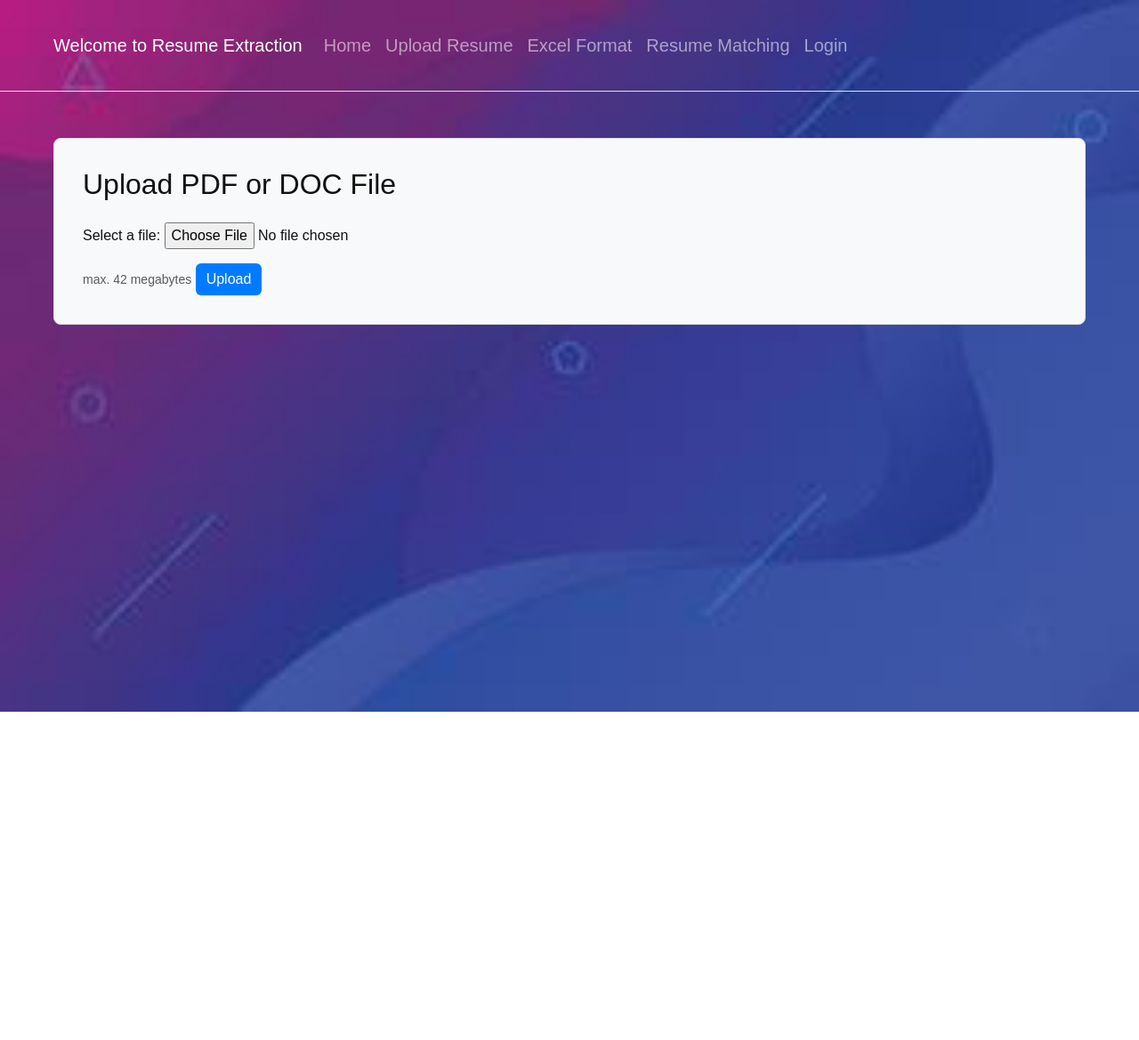
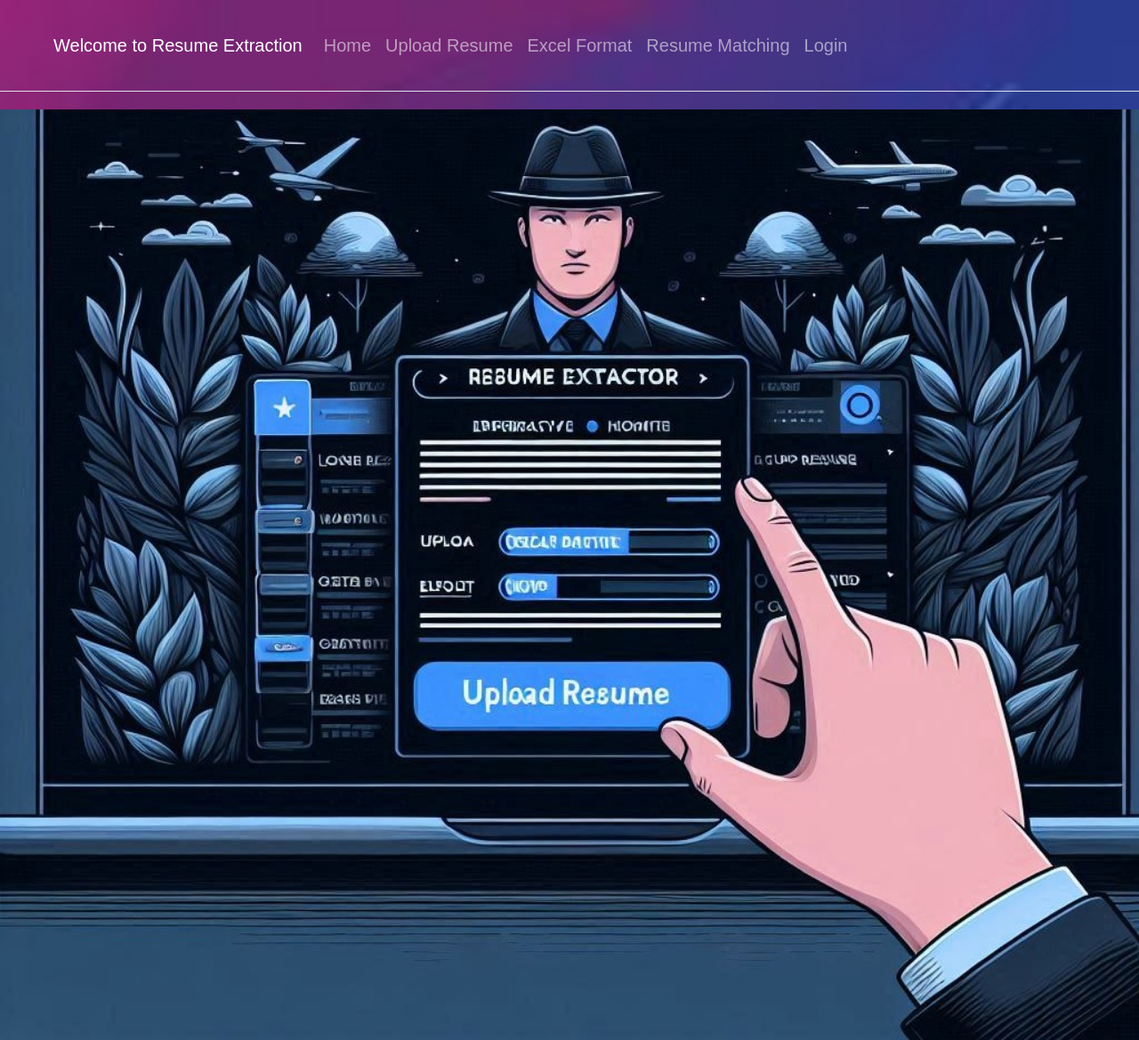
Before and after one commit to Arrjoon/ResumeExtraction, a Django app: page / in a window 1280 px wide. Shown: the whole page at 89% size. Before the commit the page ends 800 px from the top, so only its background shows below. Run offline with Django 5.2, Linux system fonts and the light colour scheme; some libraries are stand-ins or nearby versions.

Commit message:
home page added and some changes

```diff
--- a/Resume_Extractor/urls.py
+++ b/Resume_Extractor/urls.py
@@ -23,11 +23,8 @@ urlpatterns = [
     path('admin/', admin.site.urls),
     # path('upload/',views.upload_file,name='upload'),
     # path('upload/',views.upload_file,name='upload_file'),
-    path('',views.extraction_to_text,name="upload_file"),
+    path('',views.home,name="home"),
+    path('upload/',views.extraction_to_text,name="upload_file"),
     path('save_text_file/',views.save_to_text,name="s_text"),
-    path('job_description/',views.job_description,name="job_description"),
     path('matcher/', include('matcher.urls'))
-
-
-
 ]
--- a/myapp/views.py
+++ b/myapp/views.py
@@ -17,6 +17,9 @@ from docx import Document
 
 
 # Create your views here.
+
+def home(request):
+    return render(request,'home.html')
 
 def ner_view(input_text):
         spacy_ner = SpaCyNER()
--- a/templates/base.html
+++ b/templates/base.html
@@ -24,7 +24,7 @@
             <div class="collapse navbar-collapse" id="navbarSupportedContent">
                 <ul class="navbar-nav ml-auto mb-2 mb-lg-0">
                     <li class="nav-item mx-auto mx-auto">
-                        <a class="nav-link" href="#">Home</a>
+                        <a class="nav-link" href="{% url 'home' %}">Home</a>
                     </li>
                     <li class="nav-item mx-auto">
                         <a class="nav-link " href="{% url 'upload_file' %}">Upload Resume</a>
@@ -42,6 +42,7 @@
             </div>
         </div>
     </nav>
+
     {% block content %}
     {% endblock%}
     <script src="{% static 'js/bootstrap.js' %}"></script>
--- /dev/null
+++ b/templates/home.html
@@ -0,0 +1,14 @@
+{% extends 'base.html' %}
+{% load static %}
+{% block content %}
+<style>
+    .cover-image {
+        display: block;
+        width: 100%; /* Full width */
+        height: auto; /* Maintain aspect ratio */
+        margin-top: 20px; /* Adjust margin as needed */
+    }
+  </style>
+
+  <img src="{% static 'img/homepage.jpg' %}" alt="Resume Parser" class="cover-image"/>
+{% endblock %}
```
Also changed, not shown: templates/job_description.html (+0 -29 lines), static/img/homepage.jpg (added), 1 other file.
